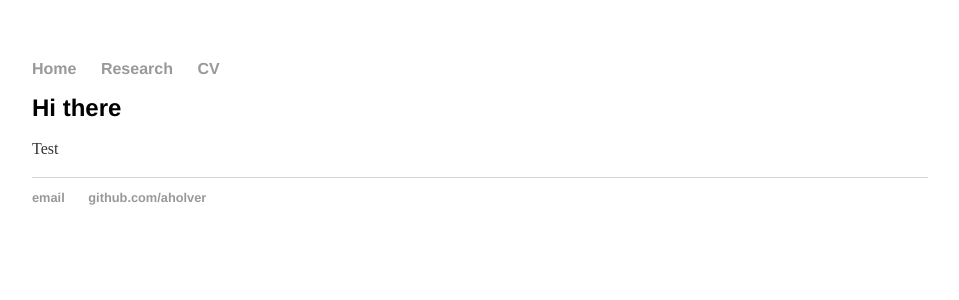
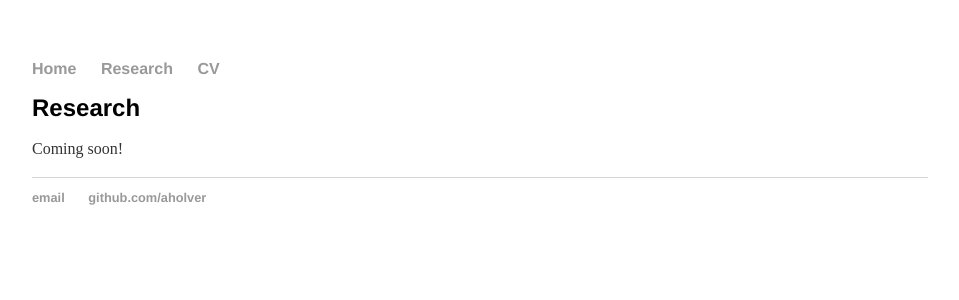
Before and after one commit to aholver/aholver.github.io, a Jekyll site: the page built from research/index.html, in a window 1280 px wide. Shown: the top 300 px of the page, without its empty margins (160-1119 px from the left). Built offline with Jekyll 4.4.1, drawn with Linux system fonts in a browser that asks for light colours.

Commit message:
Update index.html

```diff
--- a/research/index.html
+++ b/research/index.html
@@ -3,6 +3,6 @@ layout: default
 title: About me
 ---
 <div class="blurb">
-	<h1>Hi there</h1>
-	<p>Test</p>
+	<h1>Research</h1>
+	<p>Coming soon!</p>
 </div><!-- /.blurb -->
```
